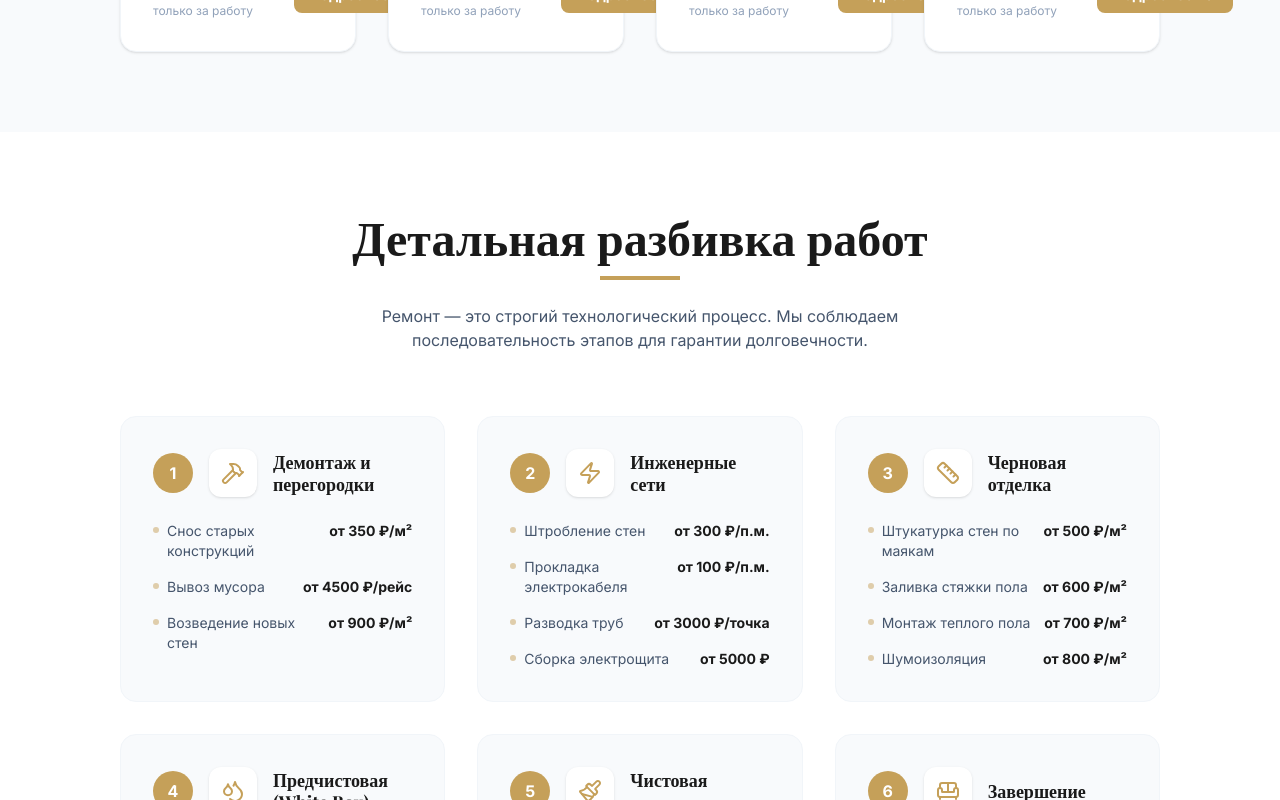
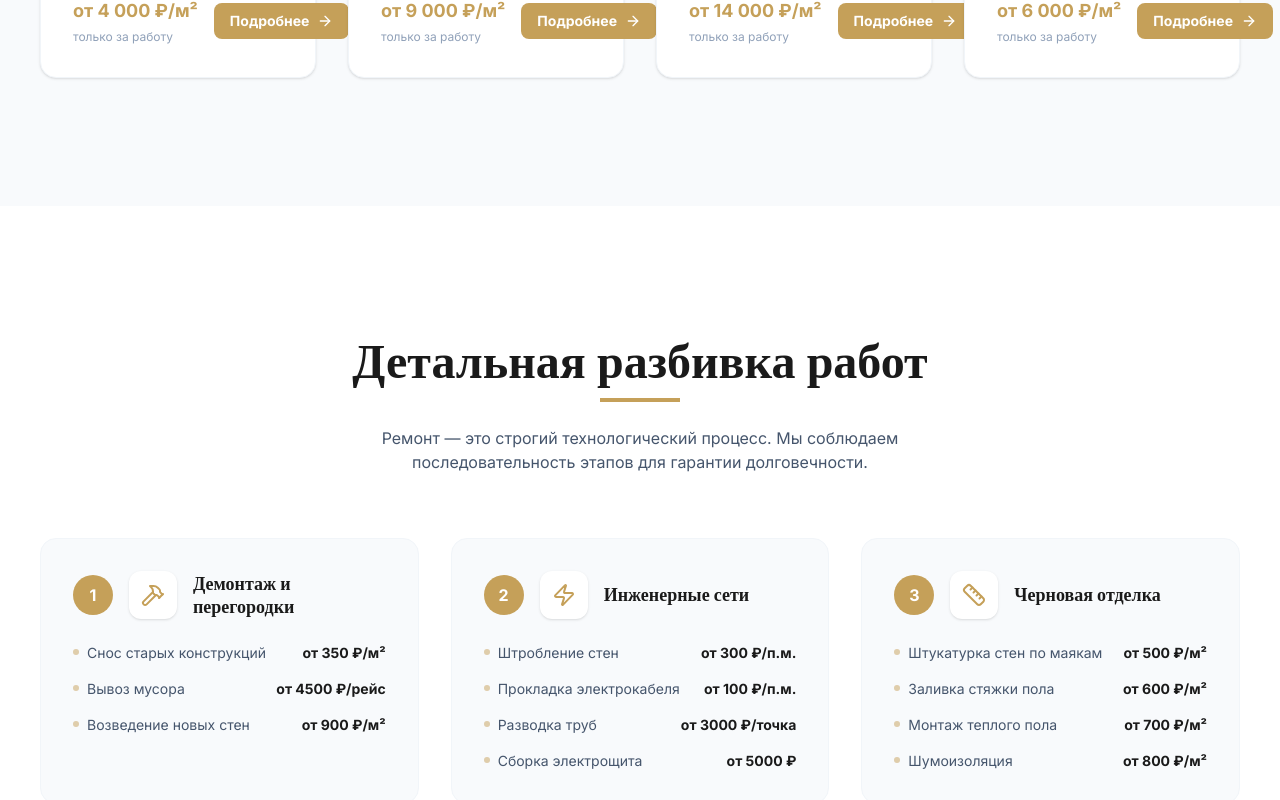
Before and after one commit to Dubaki/Flat, a React (Vite) app: page /#/ in a window 1280 px wide. Shown: the part 1520-2320 px from the top of the page. Built offline with nearby package versions, Linux system fonts and the light colour scheme; a web font is replaced by a local one.

Commit message:
style: Final mobile optimization and content fixes

```diff
--- a/src/index.css
+++ b/src/index.css
@@ -12,10 +12,14 @@
 
 @layer base {
   html {
-    @apply scroll-smooth;
+    @apply scroll-smooth antialiased overflow-x-hidden;
+    -webkit-tap-highlight-color: transparent;
   }
+
   body {
-    @apply font-sans text-primary bg-white overflow-x-hidden w-full break-words;
+    @apply font-sans text-primary bg-white overflow-x-hidden w-full break-words selection:bg-accent/20;
+    -webkit-font-smoothing: antialiased;
+    -moz-osx-font-smoothing: grayscale;
   }
 
   h1, h2, h3, h4 {
@@ -28,5 +32,11 @@
 }
 
 .section-padding {
-  @apply py-12 px-4 md:py-20 md:px-12 lg:px-24;
+  @apply py-12 px-4 md:py-24 lg:py-32;
 }
+
+@layer utilities {
+  button, a {
+    touch-action: manipulation;
+  }
+}
```
